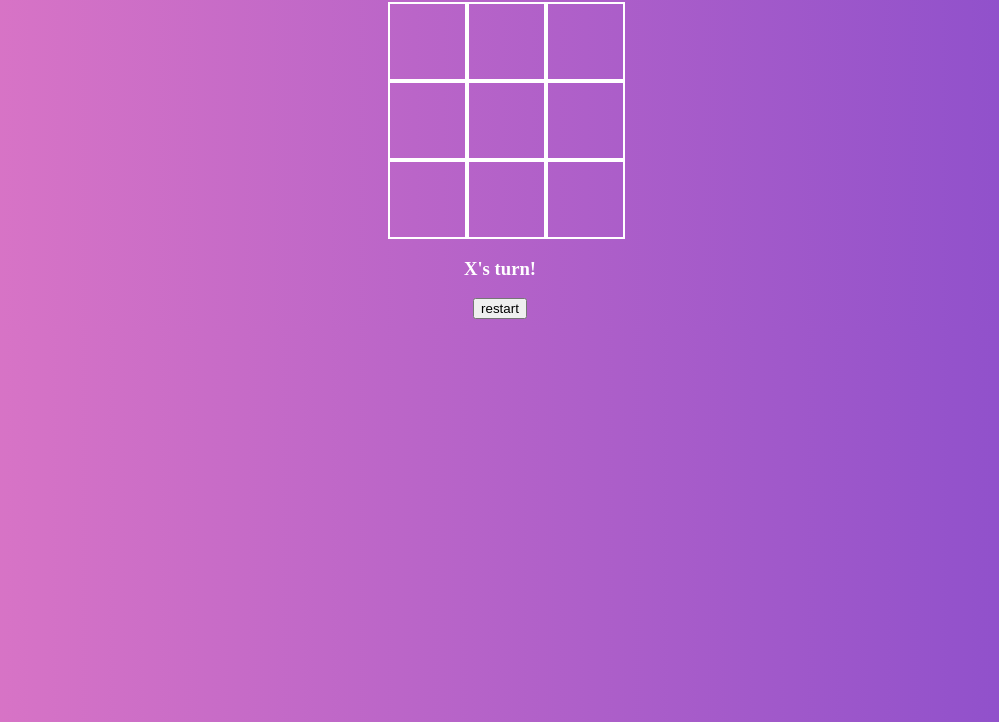
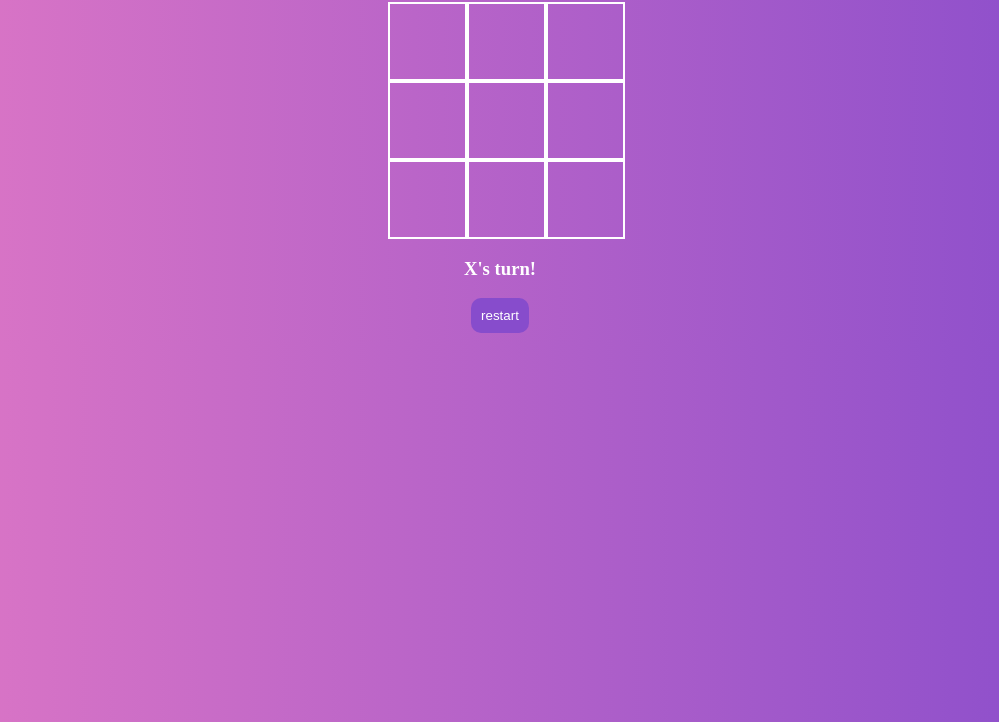
Before and after one commit to DianaHak/tic-tac-toe, a plain HTML site: page index.html in a window 1280 px wide. Shown: the part 78-800 px from the top of the page, without its empty margins (140-1139 px from the left). Drawn offline with Linux system fonts and the light colour scheme.

Commit message:
Update style.css

```diff
--- a/style.css
+++ b/style.css
@@ -28,3 +28,15 @@ h2,div{
     width: 225px;
     margin: auto;
 }
+button{
+    padding: 10px;
+  background: #874CCC;
+  border: none;
+  border-radius: 10px;
+  color: white;
+}
+button:hover{
+    background-color: white;
+  color: #874CCC;
+
+}
```
